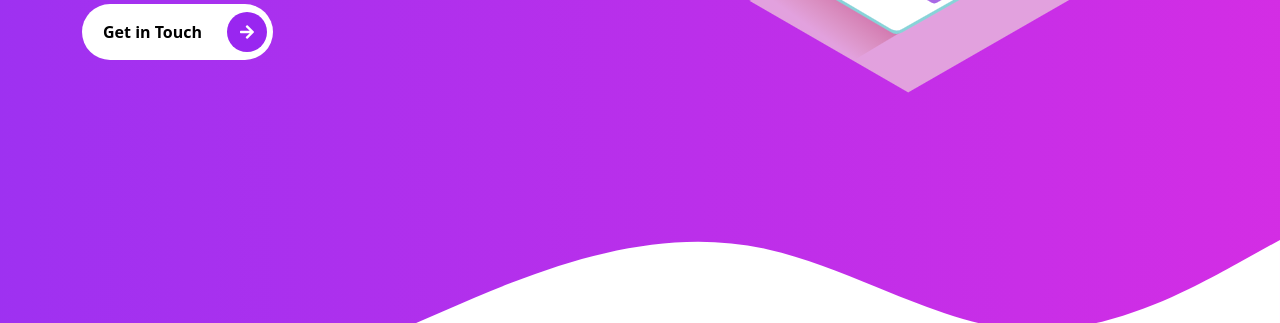
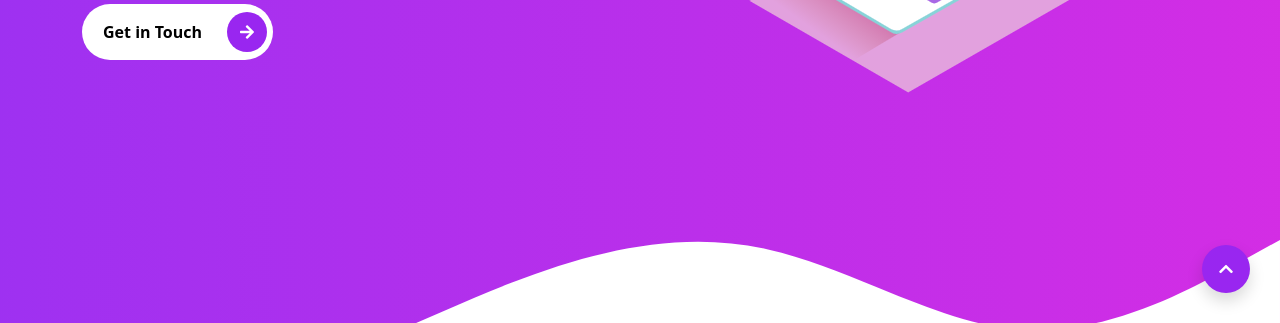
Before and after one commit to Kevin-Estrada/kevin-estrada-portfolio, a website: page index.html in a window 1280 px wide. Shown: the part 477-800 px from the top of the page. Drawn offline with nearby package versions, Linux system fonts and the light colour scheme.

Commit message:
Added a back to top button

```diff
--- a/index.html
+++ b/index.html
@@ -896,7 +896,9 @@
 		  </footer>
 
 		  <!--BACK TO TOP BUTTON-->
-
+		  <a href="#" class="shadow btn-primary rounded-circle back-to-top">
+			  <i class="fas fa-chevron-up"></i>
+		  </a>
 		<script
 			src="https://cdn.jsdelivr.net/npm/bootstrap@5.0.2/dist/js/bootstrap.bundle.min.js"
 			integrity="sha384-MrcW6ZMFYlzcLA8Nl+NtUVF0sA7MsXsP1UyJoMp4YLEuNSfAP+JcXn/tWtIaxVXM"
--- a/scss/sections/_footer.scss
+++ b/scss/sections/_footer.scss
@@ -102,3 +102,19 @@
 		}
 	}
 }
+
+//STYLE THE BACK TO TOP BUTTON
+.back-to-top {
+	position: fixed;
+	width: 3rem;
+	height: 3rem;
+	right: 1.875rem;
+	bottom: 1.875rem;
+	z-index: 9999;
+
+	i {
+		color: $white;
+		font-size: 1rem;
+		@include absoluteCenter;
+	}
+}
```
Also changed, not shown: assets/css/style.css.
